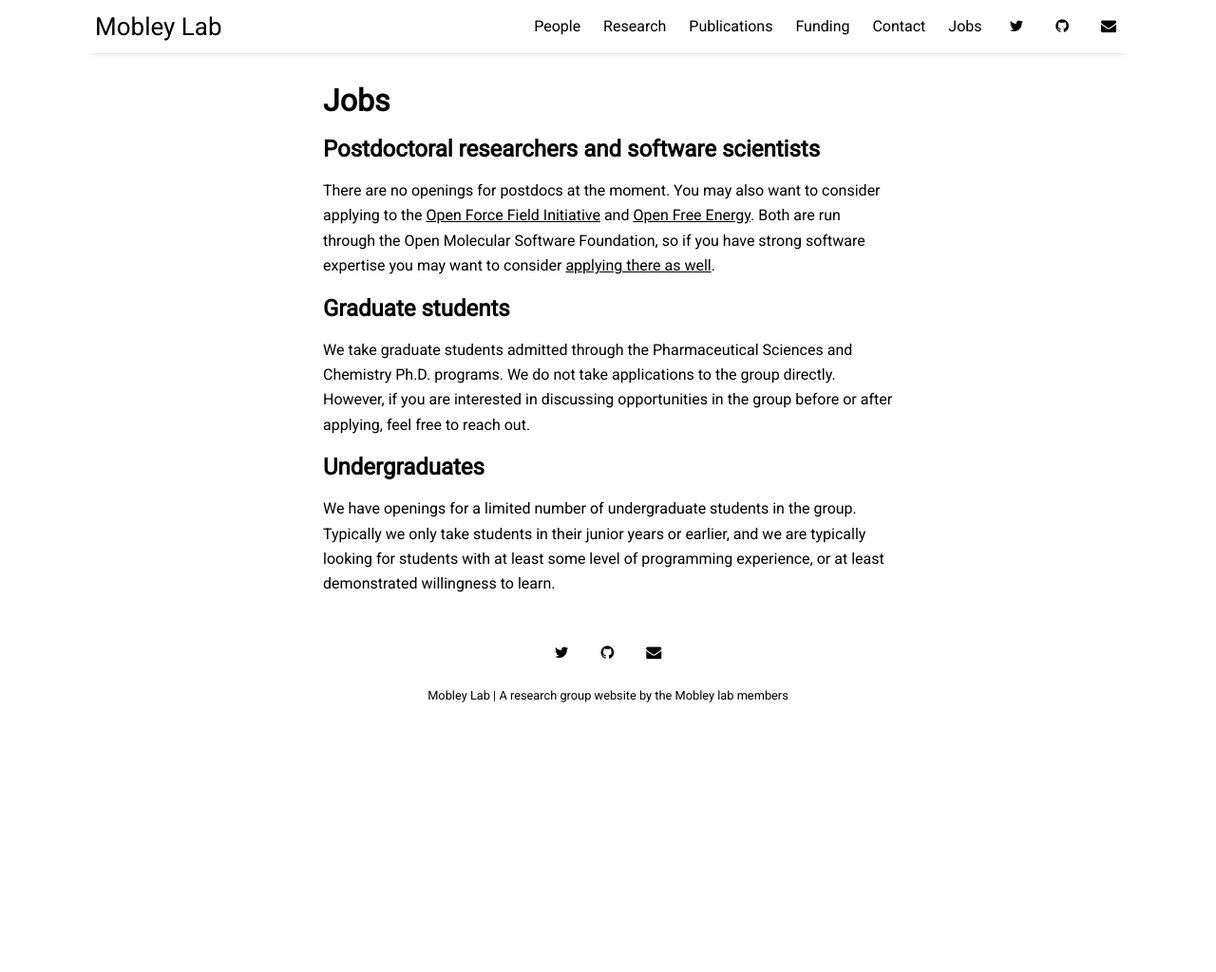
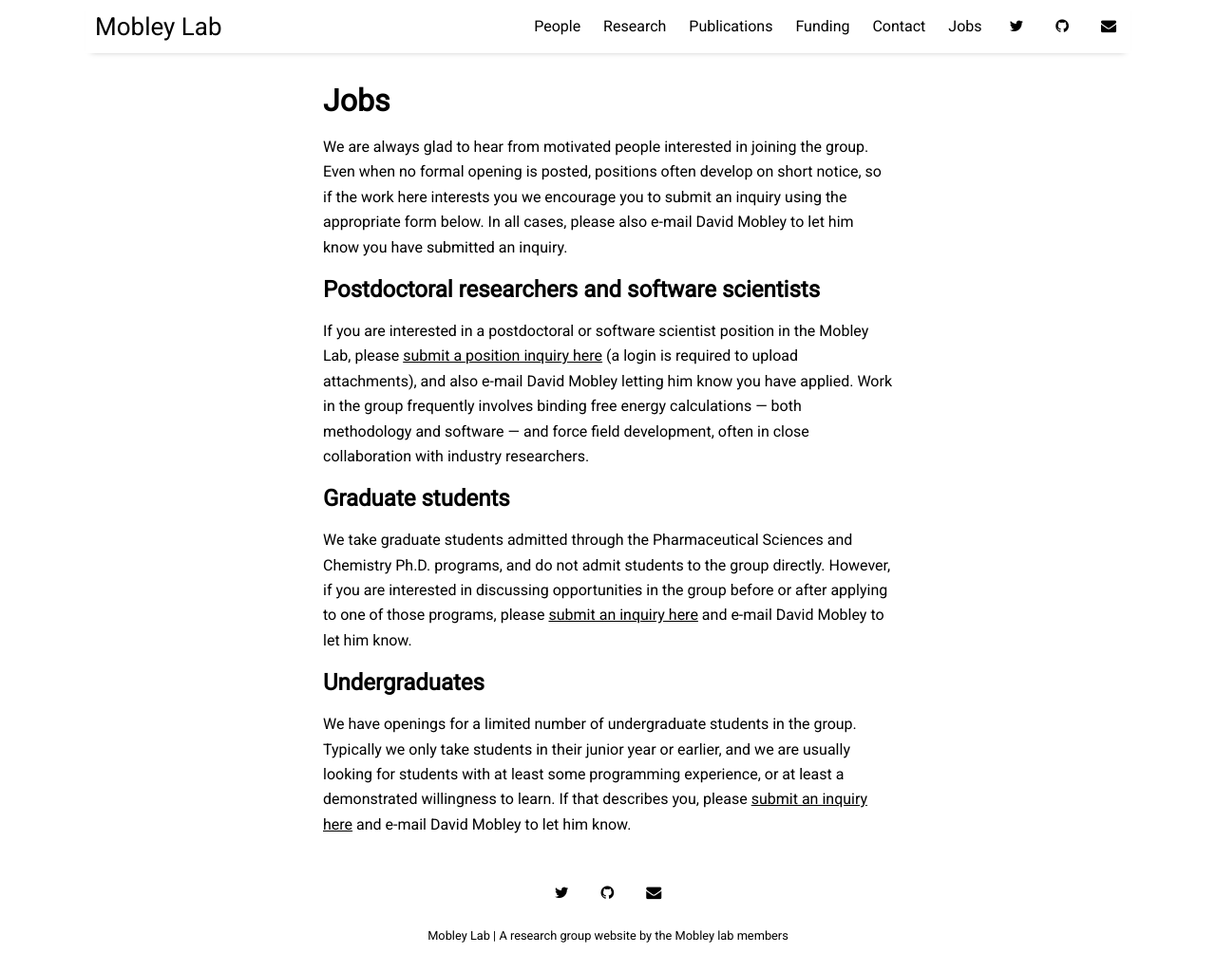
Before and after one commit to MobleyLab/mobleylab.org, a Jekyll site: the page built from pages/jobs.md, in a window 1280 px wide and 1024 px high. Shown: the whole window at 95% size. Built offline with Jekyll 4.4.1, drawn with Linux system fonts in a browser that asks for light colours; nearby versions of some CDN libraries.

Commit message:
Update Jobs page to inquiry-based flow; people page updates
Jobs page:
- Remove 'no openings' language; invite position inquiries year-round
- Add Google Form links (postdoc form; undergrad/grad form)
- Remove OpenFF/OpenFE/OMSF referrals to focus on the lab
- Ask inquirers to e-mail David after submitting

People page:
- Add Likhitha Battu to Undergraduate Students
- Move Evien Cheng to Alumni (2024-2026, grad school at UCLA)
- Update Sam Gill (Corteva Agriscience) and Guilherme Matos (Universidade de Brasilia)

```diff
--- a/pages/jobs.md
+++ b/pages/jobs.md
@@ -4,20 +4,36 @@ title: Jobs
 permalink: /jobs
 ---
 
+We are always glad to hear from motivated people interested in joining the group.
+Even when no formal opening is posted, positions often develop on short notice, so
+if the work here interests you we encourage you to submit an inquiry using the
+appropriate form below. In all cases, please also e-mail David Mobley to let him
+know you have submitted an inquiry.
+
 ## Postdoctoral researchers and software scientists
 
-<!-- If you are interested in a position as a postdoctoral researcher or software scientist in the Mobley Lab, please [fill this Google Form](https://forms.gle/YKEEGH6UNjKYmvvz8) (login will be required to upload attachments), and also e-mail David Mobley letting him know you've applied. Currently we are looking for people for:
-- Binding free energy calculations, both methodology and software
-- Force field work such as with the Open Force Field Initiative
-
-Current openings often involve close collaborations with industry researchers to help develop and test methods which will rapidly be deployed in the pharmaceutical industry. -->
-
-There are no openings for postdocs at the moment. You may also want to consider applying to the [Open Force Field Initiative](https://openforcefield.org/about/careers/openff/) and [Open Free Energy](https://openfree.energy/careers/). Both are run through the Open Molecular Software Foundation, so if you have strong software expertise you may want to consider [applying there as well](https://omsf.io/about/careers/).
+If you are interested in a postdoctoral or software scientist position in the
+Mobley Lab, please [submit a position inquiry
+here](https://docs.google.com/forms/d/e/1FAIpQLScT1eRKKihd6uyKm-T7jSYol69auC6P10q3irUqUEF3qXbn8w/viewform?usp=dialog)
+(a login is required to upload attachments), and also e-mail David Mobley letting
+him know you have applied. Work in the group frequently involves binding free
+energy calculations — both methodology and software — and force field
+development, often in close collaboration with industry researchers.
 
 ## Graduate students
 
-We take graduate students admitted through the Pharmaceutical Sciences and Chemistry Ph.D. programs. We do not take applications to the group directly. However, if you are interested in discussing opportunities in the group before or after applying, feel free to reach out.
+We take graduate students admitted through the Pharmaceutical Sciences and
+Chemistry Ph.D. programs, and do not admit students to the group directly.
+However, if you are interested in discussing opportunities in the group before or
+after applying to one of those programs, please [submit an inquiry
+here](https://docs.google.com/forms/d/e/1FAIpQLSf8cwP1IguwwK6BksfD-pZ7mCjRiRRBeEfKLxWtdAFIMHpBrw/viewform?usp=dialog)
+and e-mail David Mobley to let him know.
 
 ## Undergraduates
 
-We have openings for a limited number of undergraduate students in the group. Typically we only take students in their junior years or earlier, and we are typically looking for students with at least some level of programming experience, or at least demonstrated willingness to learn.
+We have openings for a limited number of undergraduate students in the group.
+Typically we only take students in their junior year or earlier, and we are
+usually looking for students with at least some programming experience, or at
+least a demonstrated willingness to learn. If that describes you, please [submit
+an inquiry here](https://docs.google.com/forms/d/e/1FAIpQLSf8cwP1IguwwK6BksfD-pZ7mCjRiRRBeEfKLxWtdAFIMHpBrw/viewform?usp=dialog)
+and e-mail David Mobley to let him know.
```
Also changed, not shown: pages/people.md (+5 -4 lines).
